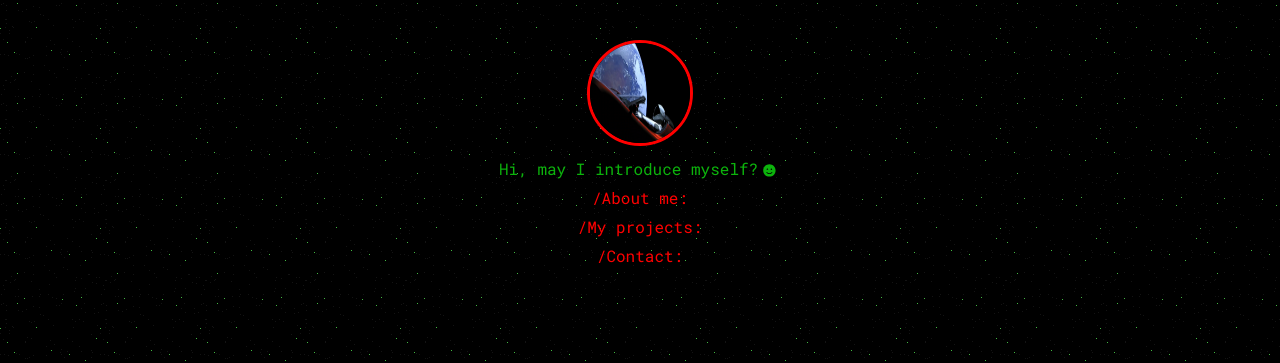
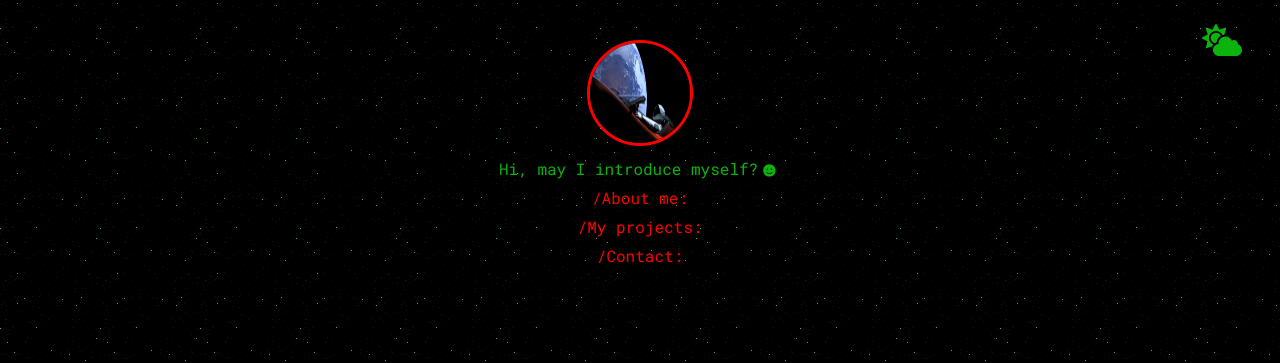
Before and after one commit to makoteq/Portfolio, a Vue app: page /#/ in a window 1280 px wide. Shown: the top 363 px of the page. Built offline with nearby package versions, Linux system fonts and the light colour scheme.

Commit message:
changeTheme :trollface:

```diff
--- a/src/components/ImageNag.vue
+++ b/src/components/ImageNag.vue
@@ -1,6 +1,6 @@
 <template>
-  <div class="con">
-    <img height="100px" width="100px" src="../img/tesla.png" alt="me">
+  <div :style="{color:theme}" class="con">
+    <img  height="100px" width="100px" src="../img/tesla.png" alt="me">
    <div>
      <p>Hi, may I introduce myself?<font-awesome-icon class="i"  :icon="{ prefix: 'fa', iconName: 'smile' }" /></p>
      </div>
@@ -9,8 +9,11 @@
 
 <script>
 export default {
-  name: "ImageNag"
-};
+  name: "ImageNag",
+  props:{
+    theme:String
+  }
+}
 </script>
 
 <!-- Add "scoped" attribute to limit CSS to this component only -->
@@ -18,6 +21,7 @@ export default {
 img {
   border: solid red;
   border-radius: 50%;
+
 }
 .con {
   width: 50%;
--- a/src/components/aboutMe.vue
+++ b/src/components/aboutMe.vue
@@ -1,5 +1,5 @@
 <template>
-  <div>
+  <div :style="{color:theme}">
     <p class="click" @click="show">/About me:</p>
     <div v-show="isOpen">
         <p>My name is Maciej</p>
@@ -21,7 +21,10 @@ export default {
     show: function() {
       this.isOpen = !this.isOpen
     }
-}
+},
+  props:{
+    theme:String
+  }
 }
 </script>
 <style >
--- a/src/components/contact.vue
+++ b/src/components/contact.vue
@@ -1,15 +1,15 @@
 <template>
-  <div>
+  <div :style="{color:theme}">
     <p class="click" @click="show">/Contact:</p>
     <div v-show="isOpen">
       <p>Mail:makoteq@gmail.com</p>
       <p>
         Facebook
         <font-awesome-icon :icon="{ prefix: 'fab', iconName: 'facebook' }"/>:
-        <a target="_blank" href="https://www.facebook.com/maciej.kotowski.712">clickMe!</a>
+        <a :style="{color:theme}" target="_blank" href="https://www.facebook.com/maciej.kotowski.712">clickMe!</a>
       </p>
       <p>Github  <font-awesome-icon :icon="{ prefix: 'fab', iconName: 'github' }"/>:
-      <a target="_blank" href="https://github.com/makoteq">clickMe!</a>
+      <a :style="{color:theme}" target="_blank" href="https://github.com/makoteq">clickMe!</a>
       </p>
     </div>
   </div>
@@ -27,6 +27,9 @@ export default {
     show: function() {
       this.isOpen = !this.isOpen;
     }
+  },
+    props:{
+    theme:String
   }
 };
 </script>
--- /dev/null
+++ b/src/components/moon.vue
@@ -0,0 +1,39 @@
+<template>
+    <font-awesome-icon :style="{color:theme}" @click="changeTheme" class="iconMoon" :icon="{ prefix: 'fas', iconName: 'cloud-sun' }"/>
+</template>
+
+<script>
+export default {
+    name:'moon',
+    data() {
+        return {
+            color:'white'
+        }
+    },
+    methods:{
+        changeTheme:function(){
+            if(this.color=='white'){
+                this.color='rgb(12, 179, 12)'
+            }else{
+                this.color='white'
+            }
+            this.$emit("changeTheme",this.color)
+        }
+    },
+      props:{
+    theme:String
+  }
+}
+</script>
+
+<style>
+.iconMoon{
+    font-size:2em;
+    position:absolute;
+    right:3%;
+    top:3%;
+    cursor: pointer;
+    }
+
+
+</style>
--- a/src/components/projects.vue
+++ b/src/components/projects.vue
@@ -1,8 +1,8 @@
 <template>
-  <div>
+  <div :style="{color:theme}">
     <p class="click" @click="show">/My projects:</p>
     <div v-show="isOpen">
-      <a :href="a.url" :key="a.id" target="_blank" v-for="a in projects">
+      <a :style="{color:theme}" :href="a.url" :key="a.id" target="_blank" v-for="a in projects">
         <font-awesome-icon class="i" :icon="{ prefix: 'fas', iconName: 'arrow-right' }"/>{{ a.project }}
         <br>
       </a>
@@ -28,6 +28,9 @@ export default {
     show: function() {
       this.isOpen = !this.isOpen;
     }
+  },
+    props:{
+    theme:String
   }
 };
 </script>
--- a/src/main.js
+++ b/src/main.js
@@ -2,11 +2,11 @@ import Vue from 'vue'
 import App from './App.vue'
 import router from './router'
 import { library } from '@fortawesome/fontawesome-svg-core'
-import { faSmile,faArrowRight,faCopyright } from '@fortawesome/free-solid-svg-icons'
+import { faSmile,faArrowRight,faCopyright,faCloudSun } from '@fortawesome/free-solid-svg-icons'
 import { FontAwesomeIcon } from '@fortawesome/vue-fontawesome'
 import { faFacebook,faGithub } from '@fortawesome/free-brands-svg-icons'
 library.add(faFacebook,faGithub)
-library.add(faSmile,faArrowRight,faCopyright)
+library.add(faSmile,faArrowRight,faCopyright,faCloudSun)
 
 Vue.component('font-awesome-icon', FontAwesomeIcon)
 Vue.config.productionTip = false
--- a/src/views/Home.vue
+++ b/src/views/Home.vue
@@ -1,10 +1,11 @@
 <template>
   <div class="home">
-    <ImageNag />
-    <aboutMe/>
-    <projects/>
-    <contact/>
-    <foot/>
+    <moon :theme="theme" @changeTheme='updateTheme($event)'/>
+    <ImageNag :theme="theme" />
+    <aboutMe :theme="theme" />
+    <projects :theme="theme"/>
+    <contact :theme="theme"/>
+    <foot :theme="theme"/>
   </div>
 </template>
 
@@ -15,10 +16,21 @@ import projects from '@/components/projects.vue'
 import aboutMe from  '@/components/aboutMe.vue'
 import contact from  '@/components/contact.vue'
 import foot from '@/components/footer.vue'
+import moon from '@/components/moon.vue'
 export default {
   name: 'home',
   components: {
-    ImageNag,projects,aboutMe,contact,foot
+    ImageNag,projects,aboutMe,contact,foot,moon
+  },
+  data() {
+    return {
+      theme:'rgb(12, 179, 12)'
+    }
+  },
+  methods:{
+    updateTheme:function(updatedTheme){
+      this.theme=updatedTheme
+    }
   }
 }
 </script>
@@ -31,7 +43,6 @@ body{
   font-family: 'Roboto Mono', monospace;
   background-image: url('../assets/darkness.png');/*This pattern is downloaded from www.subtlepatterns.com*/
   /*background-size:cover;*/
-  color:rgb(12, 179, 12);
 
 }
 @media screen and ( max-width: 600px ) {
@@ -56,7 +67,6 @@ div p{
   color:red;
 }
 a{
-  color:rgb(12, 179, 12);
   text-decoration:none;
 }
 </style>
```
